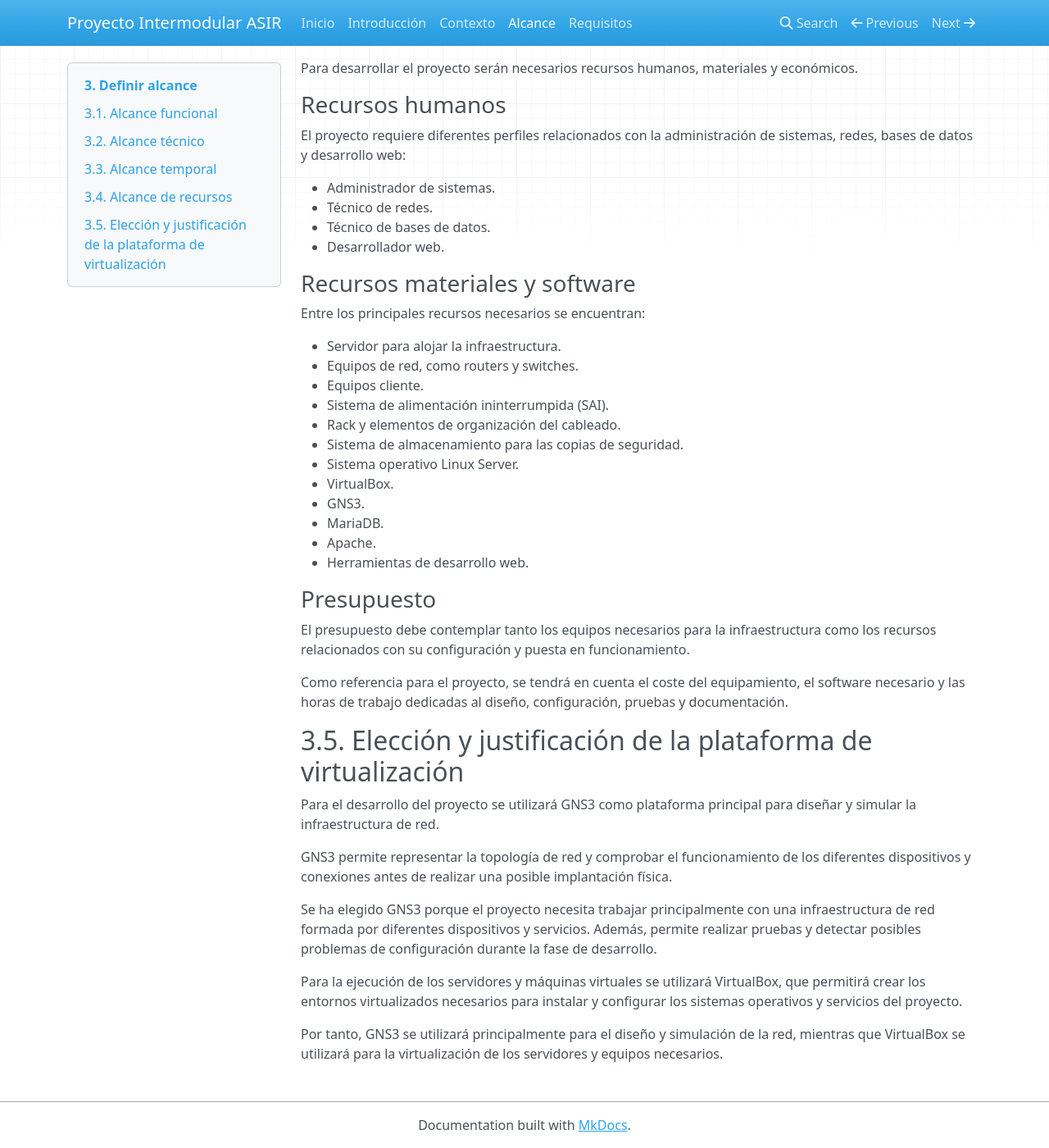
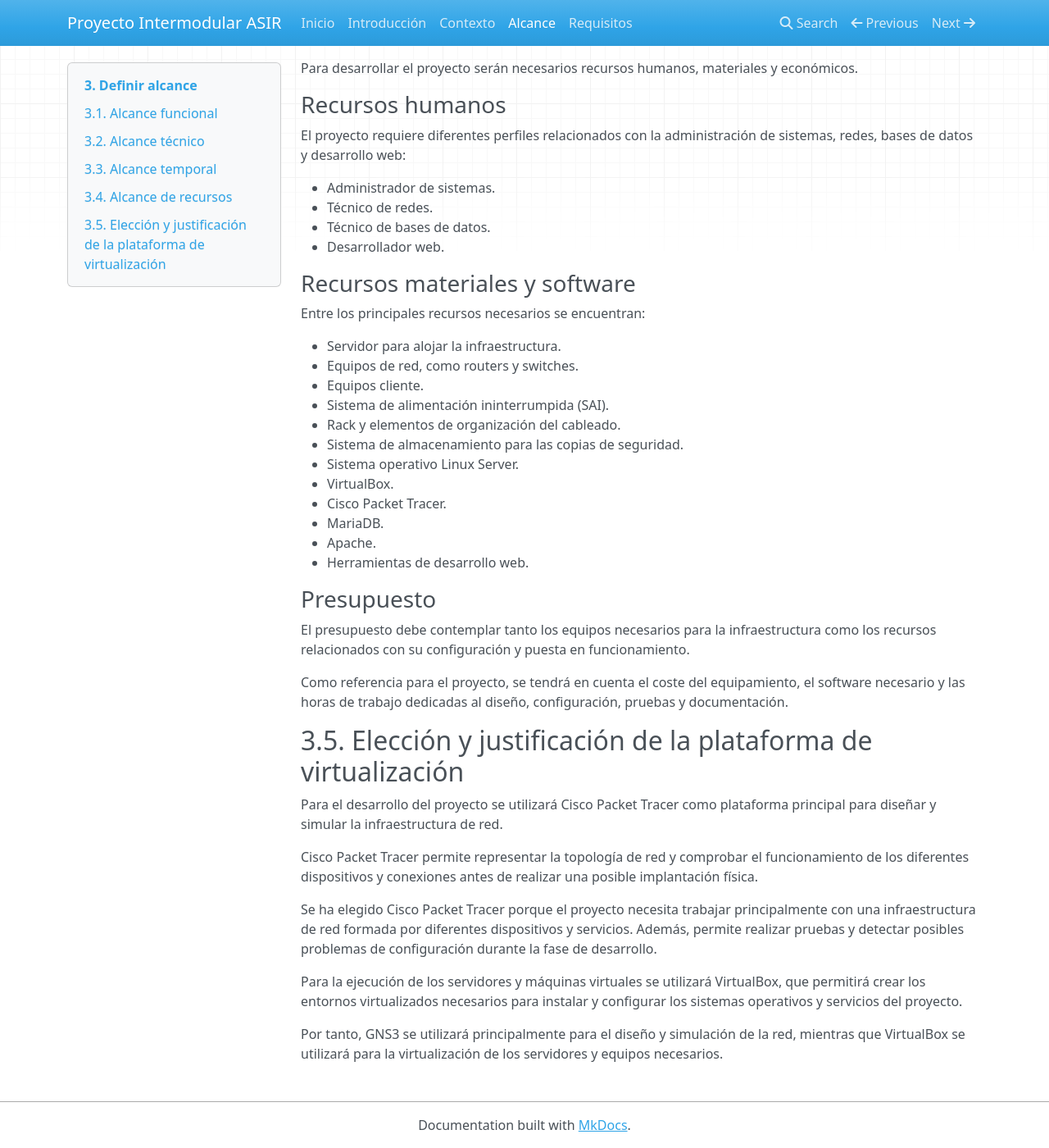
Before and after one commit to carloshuertasrodrigo-prog/Proyecto-Intermodular-ASIR, an MkDocs documentation site: the page built from docs/03_alcance.md, in a window 1280 px wide and 1400 px high, scrolled down 1782 px. Shown: the whole window at 82% size. Built offline with MkDocs 1.6.1, drawn with Linux system fonts in a browser that asks for light colours; nearby versions of some CDN libraries; some of the changed text lies outside the part shown.

Commit message:
Actualizado n3
Replaced mentions of GNS3 with Cisco Packet Tracer in the documentation, updating the platform used for network design and simulation.

```diff
--- a/docs/03_alcance.md
+++ b/docs/03_alcance.md
@@ -35,7 +35,7 @@ Las principales tecnologías y plataformas consideradas son:
 
 - **Linux Server** como sistema operativo para los servicios de servidor.
 - **VirtualBox** para la creación y gestión de máquinas virtuales.
-- **GNS3** para el diseño y simulación de la infraestructura de red.
+- **Cisco Packet Tracer** para el diseño y simulación de la infraestructura de red.
 - **Docker** como tecnología que puede utilizarse para ejecutar determinados servicios de forma aislada.
 - **MariaDB** como sistema gestor de bases de datos.
 - **Apache** para el servicio web.
@@ -86,7 +86,7 @@ Entre los principales recursos necesarios se encuentran:
 - Sistema de almacenamiento para las copias de seguridad.
 - Sistema operativo Linux Server.
 - VirtualBox.
-- GNS3.
+- Cisco Packet Tracer.
 - MariaDB.
 - Apache.
 - Herramientas de desarrollo web.
@@ -99,11 +99,11 @@ Como referencia para el proyecto, se tendrá en cuenta el coste del equipamiento
 
 ## 3.5. Elección y justificación de la plataforma de virtualización
 
-Para el desarrollo del proyecto se utilizará GNS3 como plataforma principal para diseñar y simular la infraestructura de red.
+Para el desarrollo del proyecto se utilizará Cisco Packet Tracer como plataforma principal para diseñar y simular la infraestructura de red.
 
-GNS3 permite representar la topología de red y comprobar el funcionamiento de los diferentes dispositivos y conexiones antes de realizar una posible implantación física.
+Cisco Packet Tracer permite representar la topología de red y comprobar el funcionamiento de los diferentes dispositivos y conexiones antes de realizar una posible implantación física.
 
-Se ha elegido GNS3 porque el proyecto necesita trabajar principalmente con una infraestructura de red formada por diferentes dispositivos y servicios. Además, permite realizar pruebas y detectar posibles problemas de configuración durante la fase de desarrollo.
+Se ha elegido Cisco Packet Tracer porque el proyecto necesita trabajar principalmente con una infraestructura de red formada por diferentes dispositivos y servicios. Además, permite realizar pruebas y detectar posibles problemas de configuración durante la fase de desarrollo.
 
 Para la ejecución de los servidores y máquinas virtuales se utilizará VirtualBox, que permitirá crear los entornos virtualizados necesarios para instalar y configurar los sistemas operativos y servicios del proyecto.
 
```
